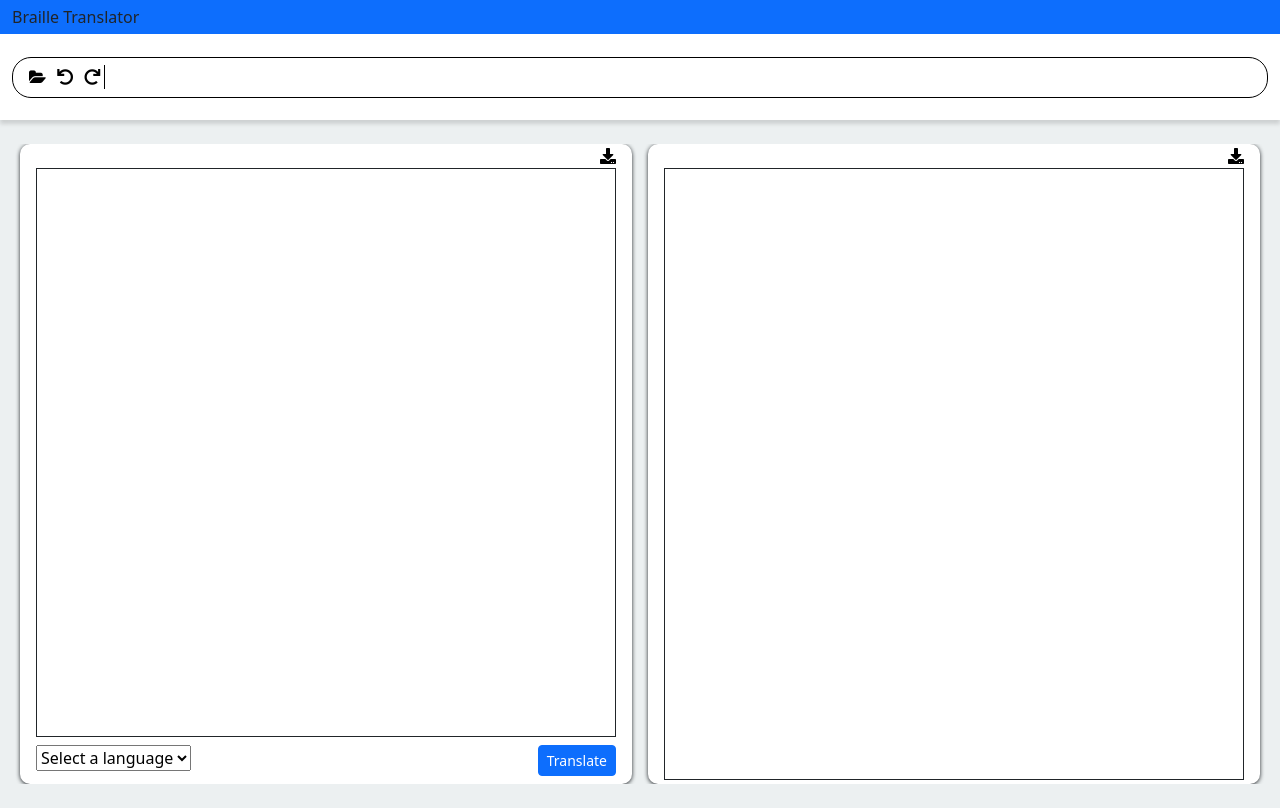
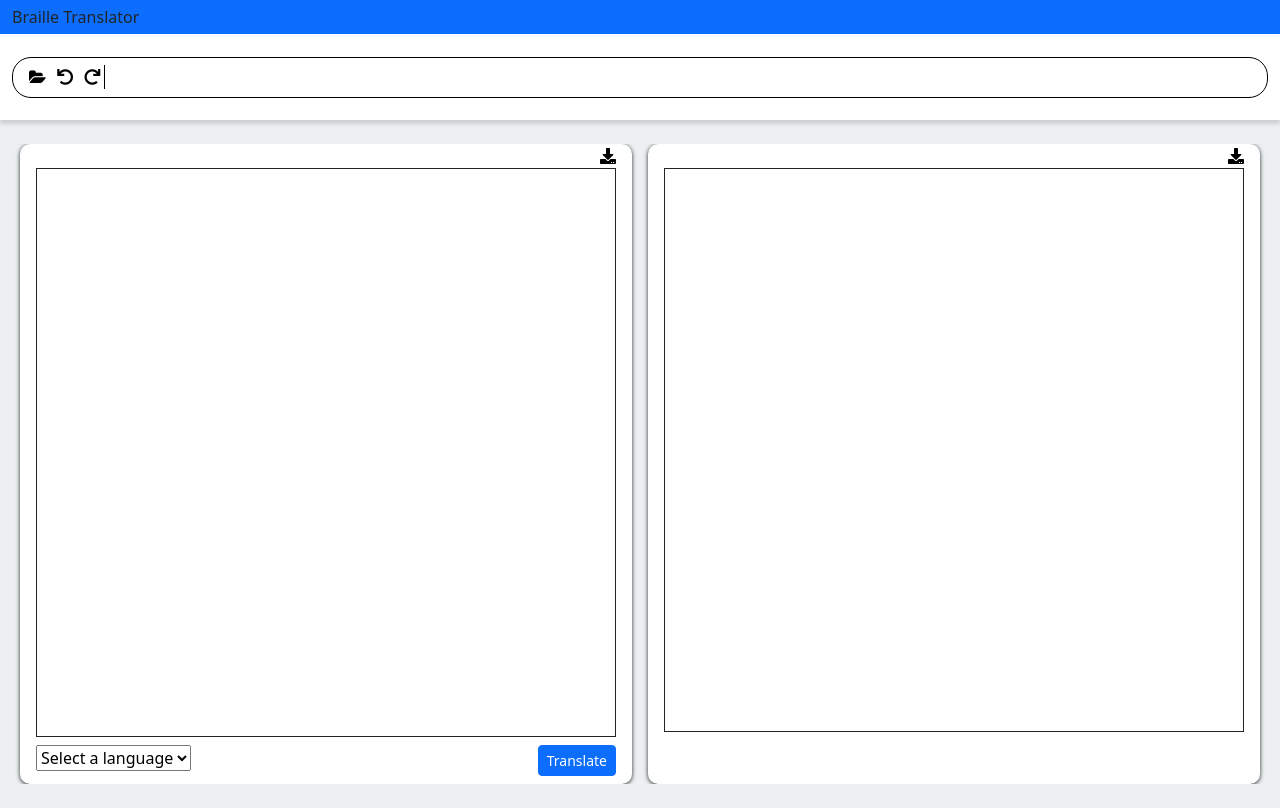
Before and after one commit to zendalona/online-braille-translator, a Next.js app: page / in a window 1280 px wide. Built offline with nearby package versions, Linux system fonts and the light colour scheme.

Commit message:
design updated

```diff
--- a/src/components/BrailleEditor/BrailleEditor.js
+++ b/src/components/BrailleEditor/BrailleEditor.js
@@ -15,7 +15,7 @@ function BrailleEditor() {
 
 
      }, [braille])
-    return (
+    return (<>
         <div className="col-12 col-sm-6 px-2">
 
                 <div className={`${styles.brailleEditor} pb-1`}>
@@ -23,11 +23,11 @@ function BrailleEditor() {
                     <i className="fas fa-download me-3"></i>
                 </a></div>
                 <Slate editor={brailleEditor} value={braille} onChange={(value)=>handleChange(value)} key={JSON.stringify(braille)}>
-                    <Editable className={`${styles.textField} mx-3 p-1`} />
+                    <Editable className={`${styles.textField} mx-3 p-1 mb-5`} />
                 </Slate>
                 </div>
 
-        </div>
+        </div></>
     )
 }
 
--- a/src/components/Editor/Editor.js
+++ b/src/components/Editor/Editor.js
@@ -1,16 +1,23 @@
-import React from 'react'
+import React, { useEffect, useState } from 'react'
 import styles from '../../styles/Editor.module.css'
 import BrailleEditor from '../BrailleEditor/BrailleEditor'
 import TextEditor from '../TextEditor/TextEditor'
 function Editor() {
-    return (
+    const [component, setComponent] = useState(null)
+    useEffect(() => {
+
+    setComponent([<TextEditor/>,<BrailleEditor/> ])
+
+    },[])
+
+    return (<>
         <section className="container-fluid py-4">
             <div className={styles.editorBox}>
-               <TextEditor/>
-               <BrailleEditor/>
+
+               {component}
 
             </div>
-        </section>
+        </section></>
     )
 }
 
--- a/src/components/TextEditor/TextEditor.js
+++ b/src/components/TextEditor/TextEditor.js
@@ -21,6 +21,7 @@ useEffect(() => {
 
 
     return (
+        <>
         <div className="col-12 col-sm-6 px-2">
             <div className={styles.textEditor}>
                 <div className={styles.editorIcon}><a href="#" title="Download">
@@ -38,7 +39,7 @@ useEffect(() => {
                     </select></div><button className="btn btn-primary btn-sm" type="button" onClick={()=>setBraille(text)}>Translate</button>
                 </div>
             </div>
-        </div>
+        </div></>
     )
 }
 
--- a/src/styles/BrailleEditor.module.css
+++ b/src/styles/BrailleEditor.module.css
@@ -20,4 +20,5 @@
   height: 100%;
   border-width: 1px;
   border-style: solid;
+  overflow-y: scroll;
 }
--- a/src/styles/Editor.module.css
+++ b/src/styles/Editor.module.css
@@ -2,6 +2,7 @@
 .editorBox {
     display: flex;
     /*justify-content: space-around;*/
+
     overflow-x: scroll;
   }
 
--- a/src/styles/Logo.module.css
+++ b/src/styles/Logo.module.css
@@ -1,4 +1,7 @@
 .logobox {
     background: var(--secondary-color);
     height: 34px;
+    position: sticky;
+    top: 0;
+    z-index: 12;
   }
--- a/src/styles/TextEditor.module.css
+++ b/src/styles/TextEditor.module.css
@@ -6,6 +6,7 @@
     background: var(--primary-color);
     border-radius: 10px;
     box-shadow: 0px 1px 4px;
+
   }
 
 
@@ -19,6 +20,7 @@
     height: 100%;
     border-width: 1px;
     border-style: solid;
+    overflow-y: scroll;
   }
 
 
--- a/src/styles/Toolbar.module.css
+++ b/src/styles/Toolbar.module.css
@@ -4,6 +4,9 @@
     box-shadow: 0px 4px 4px #00000022;
     display: flex;
     align-items: center;
+    position: sticky;
+    top: 34px;
+    z-index: 1;
 }
 .tools {
     height: 41px;
```
